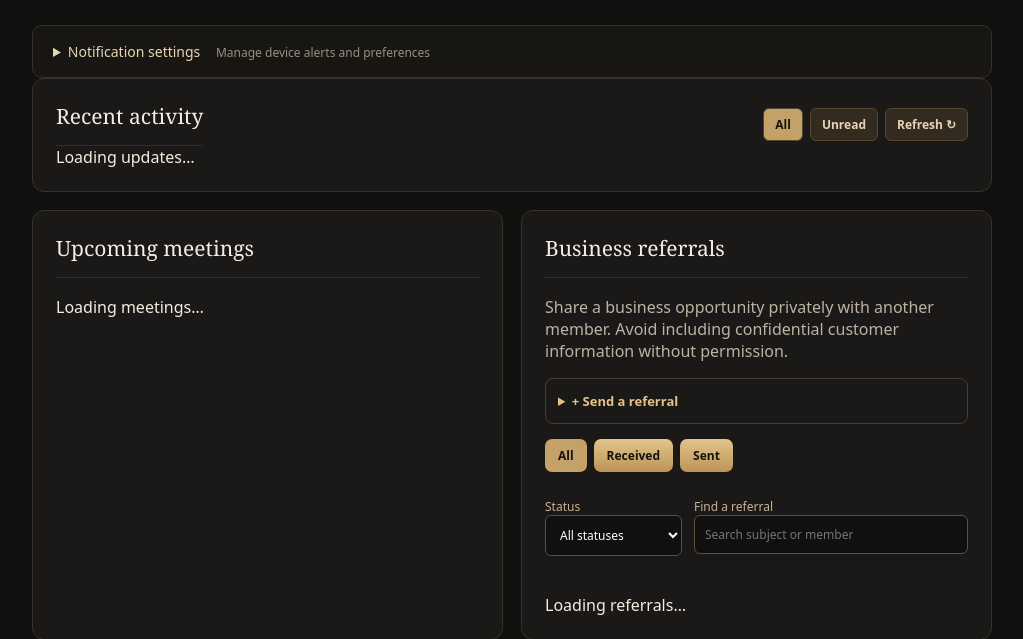
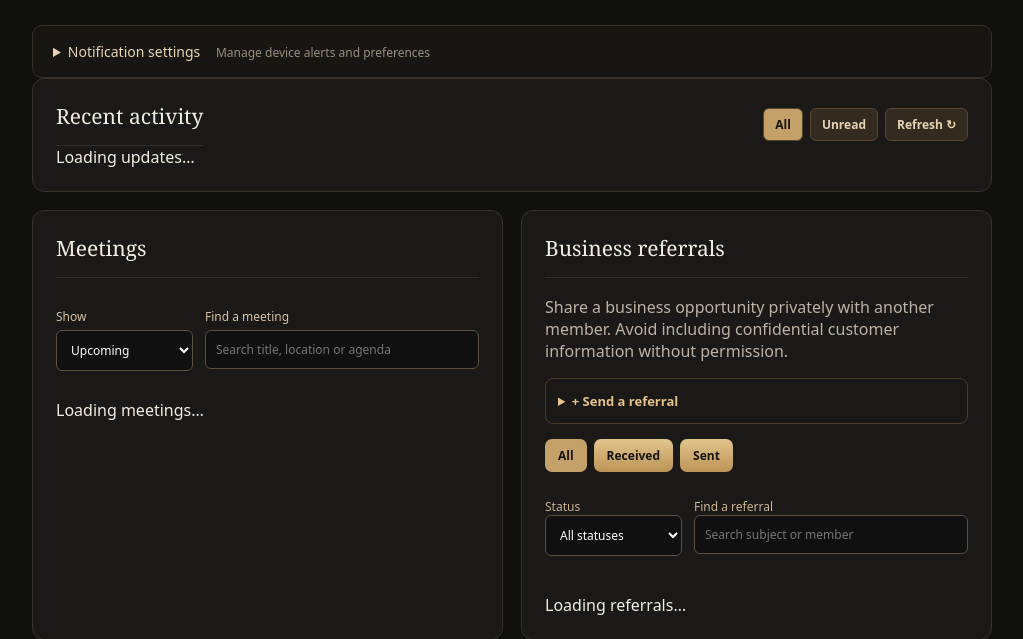
Before and after one commit to dpanaz/the-board, a Laravel app: template resources/views/board/home.blade.php in a window 1280 px wide. Shown: the part 965-1604 px from the top of the page, without its empty margins (253-1276 px from the left). Run offline with Laravel 12, Linux system fonts and the light colour scheme; the template is opened without the code that fills it, so the values that code supplies are empty.

Commit message:
Add searchable upcoming and past meeting views

```diff
--- a/resources/views/board/home.blade.php
+++ b/resources/views/board/home.blade.php
@@ -41,6 +41,7 @@ header{box-shadow:0 1px 0 #2d281f}main{padding-top:32px;max-width:1600px}
 .referral-controls{display:grid;grid-template-columns:1fr 2fr;gap:12px;margin:14px 0}.referral-controls label{font-size:12px;color:#c9b393}.referral-summary{display:grid;grid-template-columns:repeat(4,1fr);gap:8px;margin:12px 0}.referral-summary-item{padding:10px;border:1px solid #53432d;border-radius:8px;background:#252019;text-align:center}.referral-summary-item strong{display:block;font-size:21px;color:#e6c38a}.referral-summary-item small{font-size:11px}.referral-card{padding:14px 0;border-bottom:1px solid #473a2a}.referral-heading{display:flex;justify-content:space-between;gap:12px;align-items:center}.referral-heading strong{color:#f2e5d1}.referral-status{border:1px solid #8a704b;border-radius:20px;padding:4px 9px;font-size:11px;text-transform:capitalize;color:#e6c38a}.referral-card p{white-space:pre-wrap;overflow-wrap:anywhere}.referral-actions{display:flex;gap:9px;align-items:center;flex-wrap:wrap;margin-top:12px}.referral-actions select{width:auto;max-width:180px}.referral-followup{font-size:12px;padding:9px 12px}@media(max-width:700px){.referral-controls{grid-template-columns:1fr}.referral-summary{grid-template-columns:repeat(2,1fr)}}
 .activity-heading{display:flex;justify-content:space-between;align-items:center;gap:12px;flex-wrap:wrap}.activity-heading h2{margin:0}.activity-actions{display:flex;gap:7px;flex-wrap:wrap}.activity-actions button{padding:7px 11px;font-size:12px;background:#332b20;color:#e7d3b3;border:1px solid #58472e}.activity-actions button[aria-pressed="true"]{background:#c5a16a;color:#19140d}.activity-item{padding:13px 0;border-bottom:1px solid #493b2a}.activity-item-heading{display:flex;gap:9px;align-items:center}.activity-item-heading strong{color:#f0e3cf}.activity-new{border:1px solid #aa8650;border-radius:20px;padding:2px 7px;font-size:10px;color:#e5c18c}.activity-item p{margin:9px 0;white-space:pre-wrap;overflow-wrap:anywhere}.activity-item-actions{display:flex;gap:12px;align-items:center}.activity-item-actions a{color:#e3c98c;font-size:13px}.activity-item-actions button{padding:6px 10px;font-size:12px}
 .directory-tools{grid-template-columns:2fr 1fr 1fr}.directory-bio{font-size:12px;line-height:1.5;color:#c5b9a7;display:-webkit-box;-webkit-line-clamp:3;-webkit-box-orient:vertical;overflow:hidden;white-space:normal}.directory-website{display:inline-block;color:#e6c38a;font-size:12px;margin-top:7px}.conversation-search-label{font-size:12px;color:#d0b68c}.conversation-search-label input{margin-top:6px}.item[aria-pressed="true"]{outline:2px solid #c5a16a}@media(max-width:700px){.directory-tools{grid-template-columns:1fr}}
+.meeting-controls{display:grid;grid-template-columns:1fr 2fr;gap:12px;margin:10px 0}.meeting-controls label{font-size:12px;color:#d5c2a4}.meeting-controls input,.meeting-controls select{margin-top:5px}@media(max-width:700px){.meeting-controls{grid-template-columns:1fr}}
 </style>
 </head>
 <body>
@@ -75,7 +76,7 @@ header{box-shadow:0 1px 0 #2d281f}main{padding-top:32px;max-width:1600px}
 <p id="push-status" class="muted" aria-live="polite"></p><p id="push-test-status" class="muted" aria-live="polite"></p></section></details>
 <section class="activity-panel"><div class="activity-heading"><h2>Recent activity <span id="activity-count"></span></h2><div class="activity-actions"><button type="button" id="activity-all" aria-pressed="true">All</button><button type="button" id="activity-unread" aria-pressed="false">Unread</button><button type="button" id="activity-refresh">Refresh ↻</button></div></div><div id="board-activity">Loading updates…</div></section>
 <div class="layout dashboard-grid">
-<section class="dashboard-panel"><h2>Upcoming meetings</h2><div id="board-meetings">Loading meetings…</div>
+<section class="dashboard-panel"><h2>Meetings</h2><div class="meeting-controls"><label>Show<select id="meeting-view"><option value="upcoming">Upcoming</option><option value="past">Past meetings</option><option value="all">All meetings</option></select></label><label>Find a meeting<input id="meeting-search" type="search" placeholder="Search title, location or agenda"></label></div><p id="meeting-result-count" class="muted" role="status"></p><div id="board-meetings">Loading meetings…</div>
 @if(in_array(auth('board')->user()->role, ['admin', 'super_admin'], true))
 <details class="create-panel"><summary>+ Schedule a meeting</summary><form id="new-meeting">
 <label>Title<input name="title" required maxlength="180"></label>
@@ -293,14 +294,22 @@ document.getElementById('chat').onsubmit=async event=>{
  const body=new FormData(event.currentTarget).get('body');
  try{await api('/api/conversations/'+selectedConversation+'/messages',{method:'POST',headers:{'Content-Type':'application/json'},body:JSON.stringify({body})});event.currentTarget.reset();await loadMessages()}catch(error){showError(error)}
 };
-async function loadMeetings(){
- const data=await api('/api/meetings');const root=document.getElementById('board-meetings');root.replaceChildren();
- const upcoming=data.data.filter(m=>new Date(m.starts_at).getTime()>=Date.now()).sort((a,b)=>new Date(a.starts_at)-new Date(b.starts_at));
+let cachedMeetings=[];
+document.getElementById('meeting-view').addEventListener('change',renderMeetings);
+document.getElementById('meeting-search').addEventListener('input',renderMeetings);
+function renderMeetings(){
+ const root=document.getElementById('board-meetings');root.replaceChildren();
+ const view=document.getElementById('meeting-view').value;
+ const query=document.getElementById('meeting-search').value.trim().toLowerCase();
+ const now=Date.now();
+ const visible=cachedMeetings.filter(m=>(view==='all'||(view==='upcoming'?new Date(m.starts_at).getTime()>=now:new Date(m.starts_at).getTime()<now))&&(!query||[m.title,m.location,m.description].some(v=>String(v||'').toLowerCase().includes(query)))).sort((a,b)=>view==='past'?new Date(b.starts_at)-new Date(a.starts_at):new Date(a.starts_at)-new Date(b.starts_at));
+ document.getElementById('meeting-result-count').textContent=visible.length+' meeting'+(visible.length===1?'':'s')+' found';
+ const upcoming=cachedMeetings.filter(m=>new Date(m.starts_at).getTime()>=Date.now()).sort((a,b)=>new Date(a.starts_at)-new Date(b.starts_at));
  document.getElementById('stat-meetings').textContent=upcoming.length;
  const preview=document.getElementById('next-meeting-preview');preview.replaceChildren();
  if(upcoming.length){const next=upcoming[0];preview.append(el('strong',next.title),el('p',new Date(next.starts_at).toLocaleString()),el('p',next.location||'Location to be announced'));if(next.my_rsvp)preview.append(el('small','Your RSVP: '+next.my_rsvp));}
  else preview.textContent='No upcoming meetings scheduled.';
- for(const meeting of data.data){
+ for(const meeting of visible){
   const card=document.createElement('div');card.className='message';
   card.append(el('strong',meeting.title),el('div',new Date(meeting.starts_at).toLocaleString()+' – '+new Date(meeting.ends_at).toLocaleTimeString()),el('div',meeting.location||'Location to be announced'));
   if(meeting.description)card.append(el('p',meeting.description));
@@ -313,7 +322,10 @@ async function loadMeetings(){
   select.onchange=async()=>{if(!select.value)return;try{await api('/api/meetings/'+meeting.id+'/rsvp',{method:'PUT',headers:{'Content-Type':'application/json'},body:JSON.stringify({response:select.value})});notice.textContent='RSVP saved.';await loadMeetings()}catch(error){showError(error)}};
   card.append(select);root.append(card);
  }
- if(!data.data.length)root.textContent='No upcoming meetings yet.';
+ if(!visible.length)root.textContent=query?'No meetings match your search.':view==='past'?'No past meetings.':'No meetings to show.';
+}
+async function loadMeetings(){
+ const data=await api('/api/meetings');cachedMeetings=data.data;renderMeetings();
 }
 const meetingForm=document.getElementById('new-meeting');
 if(meetingForm)meetingForm.onsubmit=async event=>{
```
